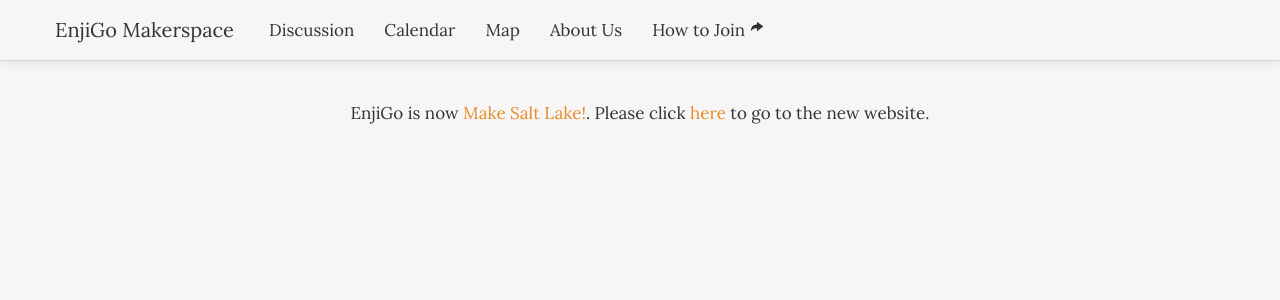
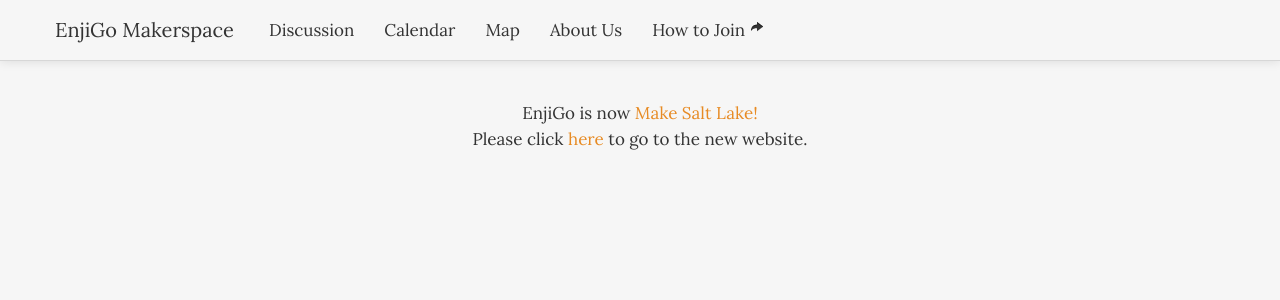
Before and after one commit to makesaltlake/website, a Jekyll site: the page built from about.html, in a window 1280 px wide. Shown: the top 300 px of the page. Built offline with Jekyll 4.4.1, drawn with Linux system fonts in a browser that asks for light colours.

Commit message:
Update about.html

```diff
--- a/about.html
+++ b/about.html
@@ -3,5 +3,5 @@
 title: About EnjiGo Foundation
 ---
 <section>
-  <div align="center">EnjiGo is now <a href="http://makesaltlake.org">Make Salt Lake!</a>. Please click <a href="http://makesaltlake.org">here</a> to go to the new website.</div>
+      <div align="center">EnjiGo is now <a href="http://makesaltlake.org">Make Salt Lake!</a> <br> Please click <a href="http://makesaltlake.org">here</a> to go to the new website.</div>
 </section>
```
